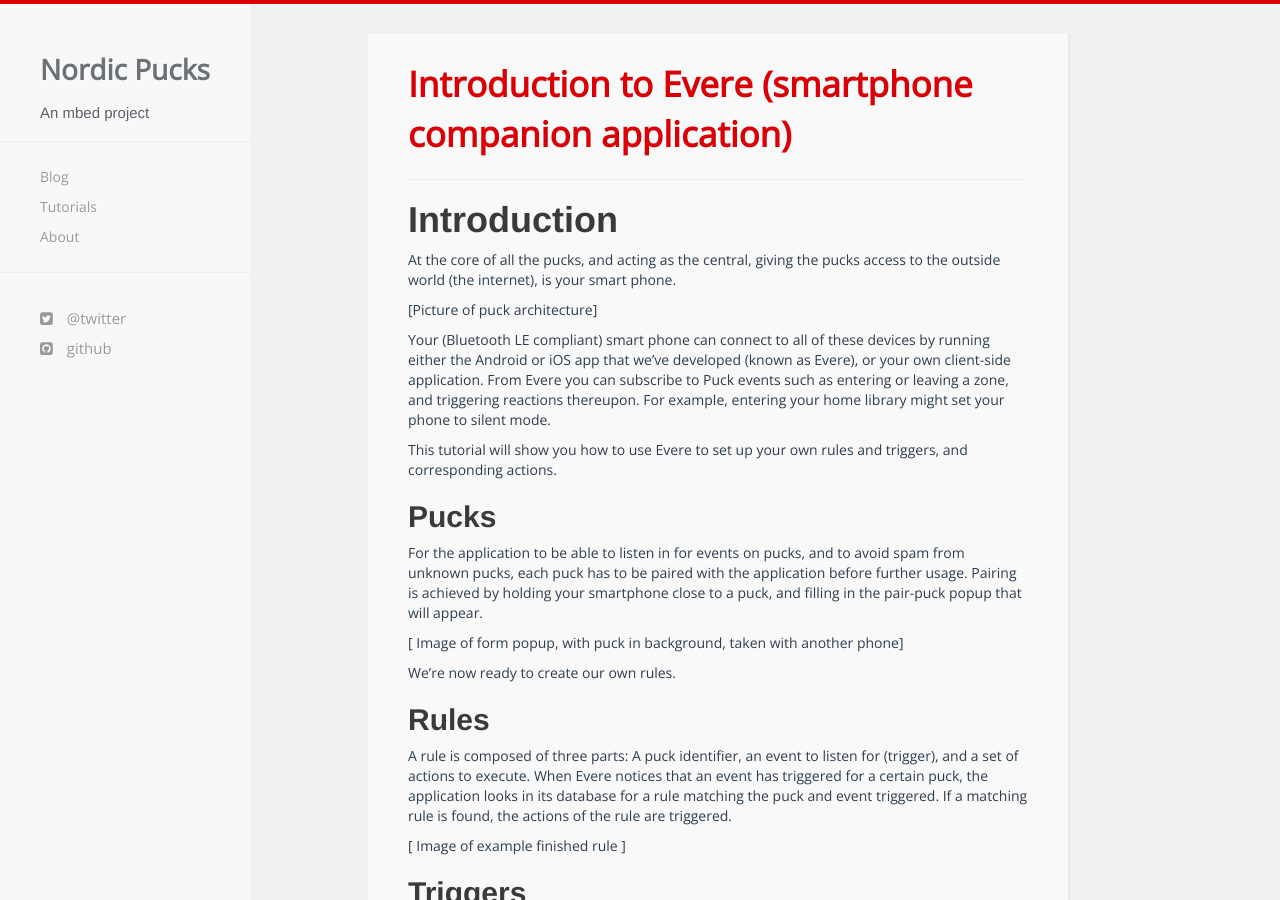
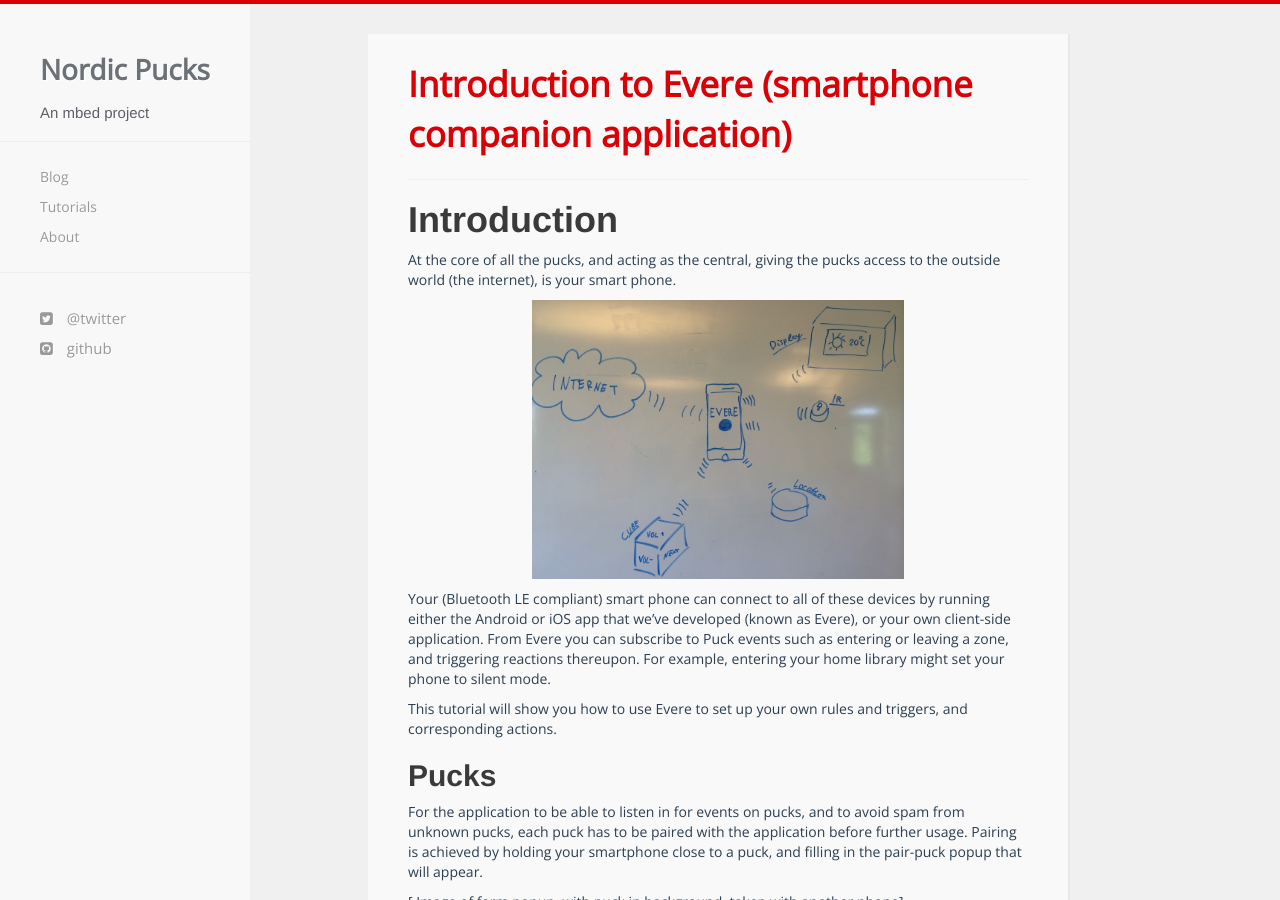
Before and after one commit to NordicPlayground/puck, a Jekyll site: the page built from _tutorials/smartphone-apps.md, in a window 1280 px wide and 900 px high. Built offline with Jekyll 4.4.1, drawn with Linux system fonts in a browser that asks for light colours; nearby versions of some CDN libraries; comment, search, counter and statistics services are not loaded.

Commit message:
Update smartphone-apps.md

```diff
--- a/_tutorials/smartphone-apps.md
+++ b/_tutorials/smartphone-apps.md
@@ -9,7 +9,7 @@ image: http://lorempixel.com/g/400/400/
 
 At the core of all the pucks, and acting as the central, giving the pucks access to the outside world (the internet), is your smart phone.
 
-[Picture of puck architecture]
+![](/mbed-pucks/images/whiteboard_2.jpg)
 
 Your (Bluetooth LE compliant) smart phone can connect to all of these devices by running either the Android or iOS app that we've developed (known as Evere), or your own client-side application.
 From Evere you can subscribe to Puck events such as entering or leaving a zone, and triggering reactions thereupon. For example, entering your home library might set your phone to silent mode.
```
